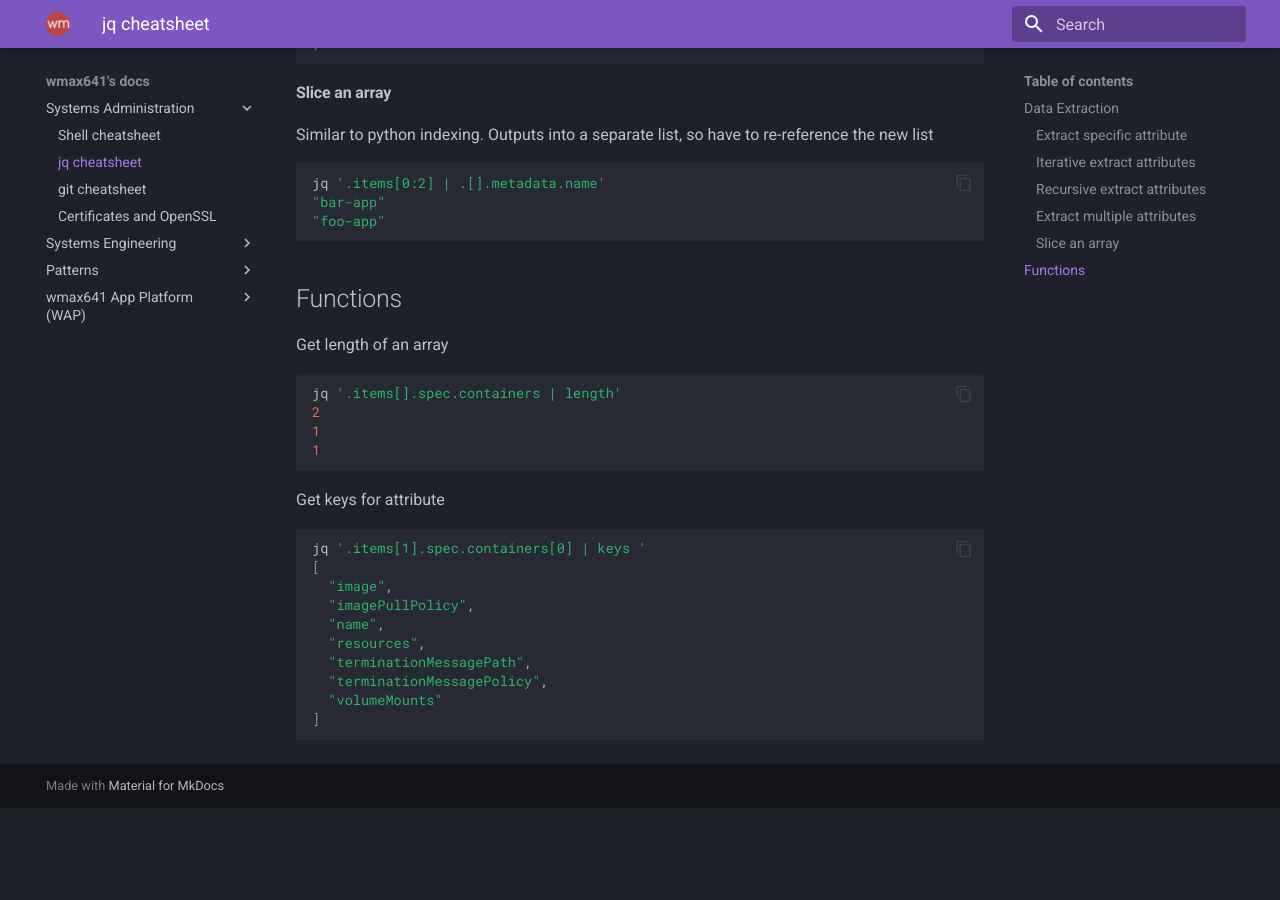
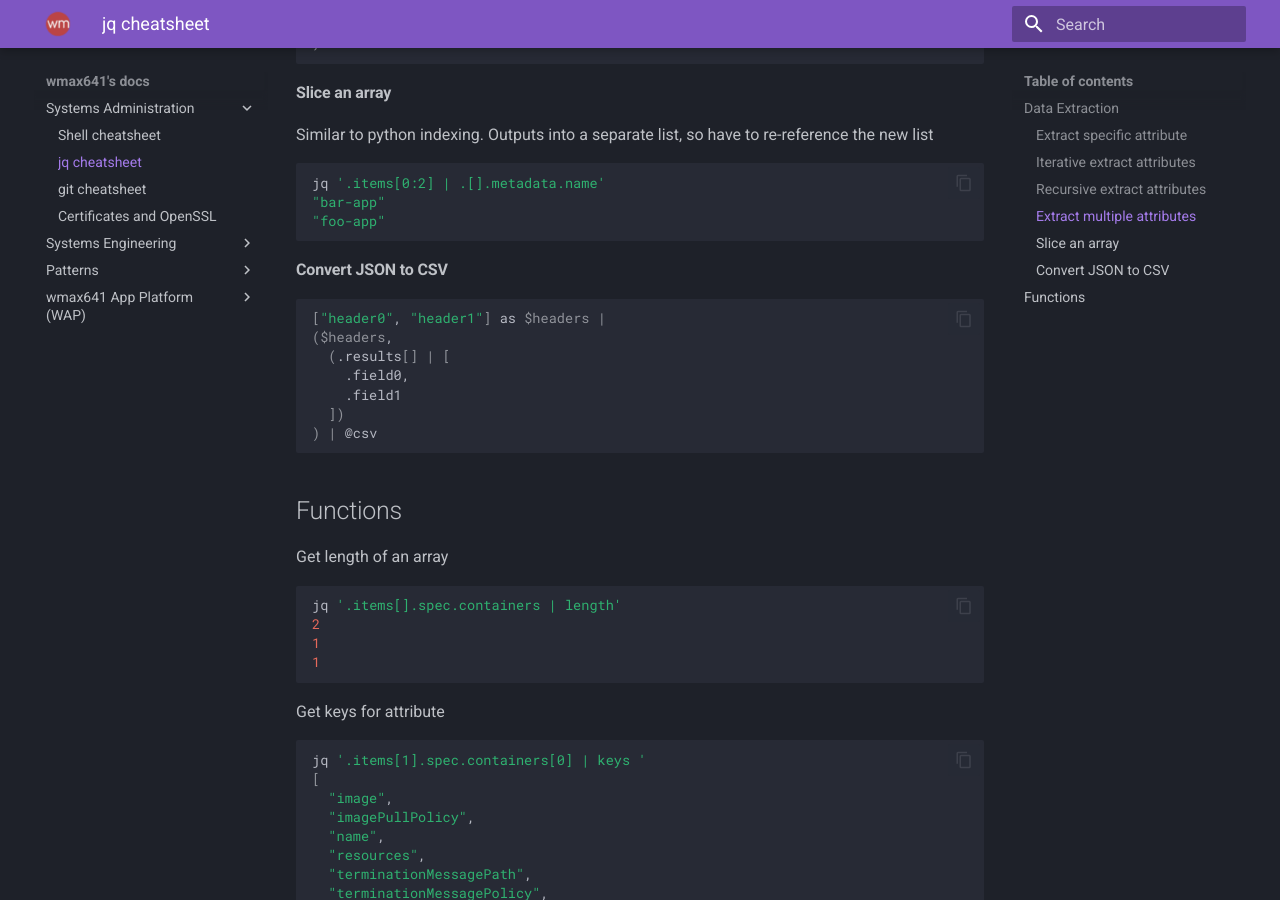
Before and after one commit to wmax641/personal-docs, an MkDocs documentation site: the page built from docs/sysadmin/jq_cheatsheet.md, in a window 1280 px wide and 900 px high, scrolled down 2352 px. Built offline with MkDocs 1.6.1 and Material for MkDocs 9.7.7, drawn with Linux system fonts in a browser that asks for light colours; before the commit the page ends 3160 px from its top, so only the background shows below that.

Commit message:
Update jq_cheatsheet.md

````diff
--- a/docs/sysadmin/jq_cheatsheet.md
+++ b/docs/sysadmin/jq_cheatsheet.md
@@ -119,6 +119,16 @@ jq '.items[0:2] | .[].metadata.name'
 "bar-app"
 "foo-app"
 ```
+#### Convert JSON to CSV
+```bash
+["header0", "header1"] as $headers |
+($headers,
+  (.results[] | [
+    .field0,
+    .field1
+  ])
+) | @csv
+```
 ## Functions
 Get length of an array
 ```bash
````
